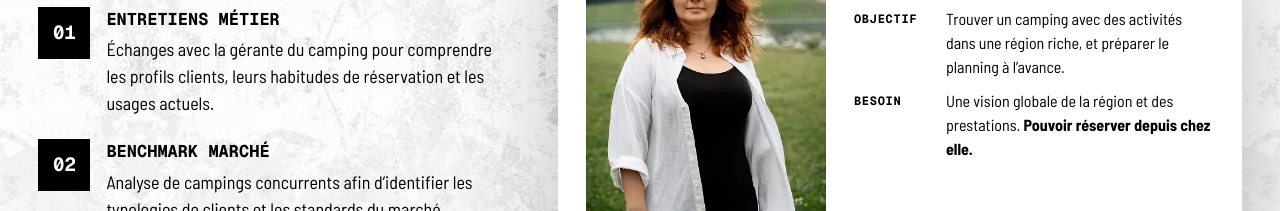
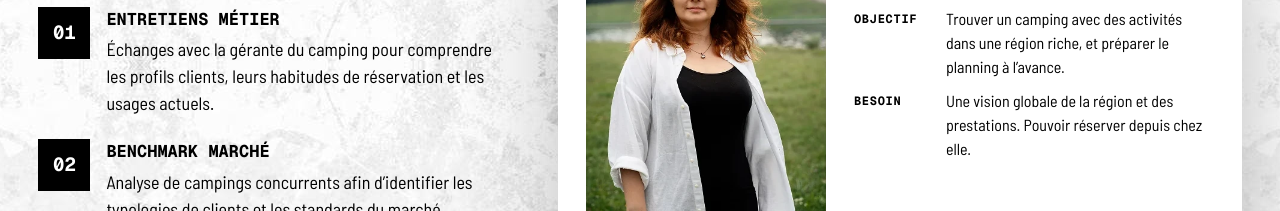
Before and after one commit to LucieGoguel/portfolio, a plain HTML site: page projets/camping-minaudieres/index.html in a window 1280 px wide. Shown: the part 2435-2646 px from the top of the page. Drawn offline with nearby package versions, Linux system fonts and the light colour scheme.

Commit message:
Camping : besoin du persona sans gras
Co-Authored-By: Claude Opus 5.5 <noreply@anthropic.com>
Claude-Session: https://claude.ai/code/session_01THwdntjNiSuDEHoKbgxniL

```diff
--- a/projets/camping-minaudieres/index.html
+++ b/projets/camping-minaudieres/index.html
@@ -128,7 +128,7 @@
               <dl>
                 <div><dt>But</dt><dd>Passer des vacances agréables en famille.</dd></div>
                 <div><dt>Objectif</dt><dd>Trouver un camping avec des activités dans une région riche, et préparer le planning à l’avance.</dd></div>
-                <div><dt>Besoin</dt><dd>Une vision globale de la région et des prestations. <strong>Pouvoir réserver depuis chez elle.</strong></dd></div>
+                <div><dt>Besoin</dt><dd>Une vision globale de la région et des prestations. Pouvoir réserver depuis chez elle.</dd></div>
               </dl>
             </div>
             <blockquote>Elle veut être rassurée sur le fait que ses vacances se passent bien et trouver rapidement ce qu’elle cherche. Elle consulte régulièrement Marmiton, Airbnb, Leboncoin.</blockquote>
```
